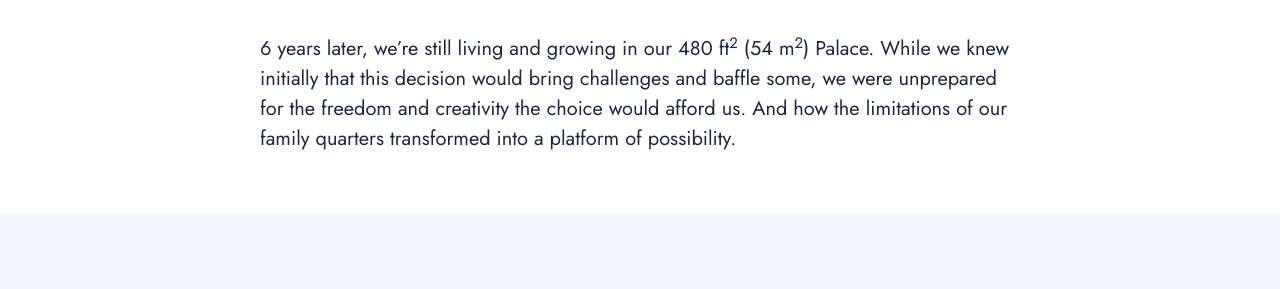
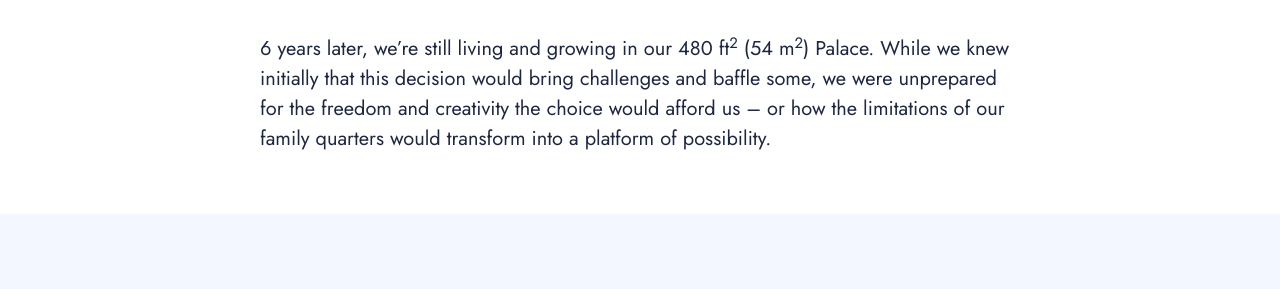
Before and after one commit to schepparn/aprilfools, a Jekyll site: the page built from _pages/about.md, in a window 1280 px wide and 900 px high, scrolled down 834 px. Shown: the part 226-515 px from the top of the window. Built offline with Jekyll 4.4.1, drawn with Linux system fonts in a browser that asks for light colours; nearby versions of some CDN libraries.

Commit message:
Update about.md

```diff
--- a/_pages/about.md
+++ b/_pages/about.md
@@ -2,11 +2,11 @@
 layout: page
 title: About
 permalink: /about/
-image: /images/avatar.png
+image: /images/about.jpg
 published: true
 ---
 
 We are a Canadian/Swedish family of four—Gwen, Anders & our 2 boys—who live in Gothenburg, Sweden.
 In April 2016, after 18 months in the real-estate arena, we chose to move from a rental house to a one-bedroom apartment nearer the city centre. While our decision was unconventional with two small children, we reasoned that living small could suit our needs. We made a 5-year-plan and hoped it would work out.
 
-6 years later, we’re still living and growing in our 480 ft<sup>2</sup> (54 m<sup>2</sup>) Palace. While we knew initially that this decision would bring challenges and baffle some, we were unprepared for the freedom and creativity the choice would afford us. And how the limitations of our family quarters transformed into a platform of possibility.
+6 years later, we’re still living and growing in our 480 ft<sup>2</sup> (54 m<sup>2</sup>) Palace. While we knew initially that this decision would bring challenges and baffle some, we were unprepared for the freedom and creativity the choice would afford us -- or how the limitations of our family quarters would transform into a platform of possibility.
```
